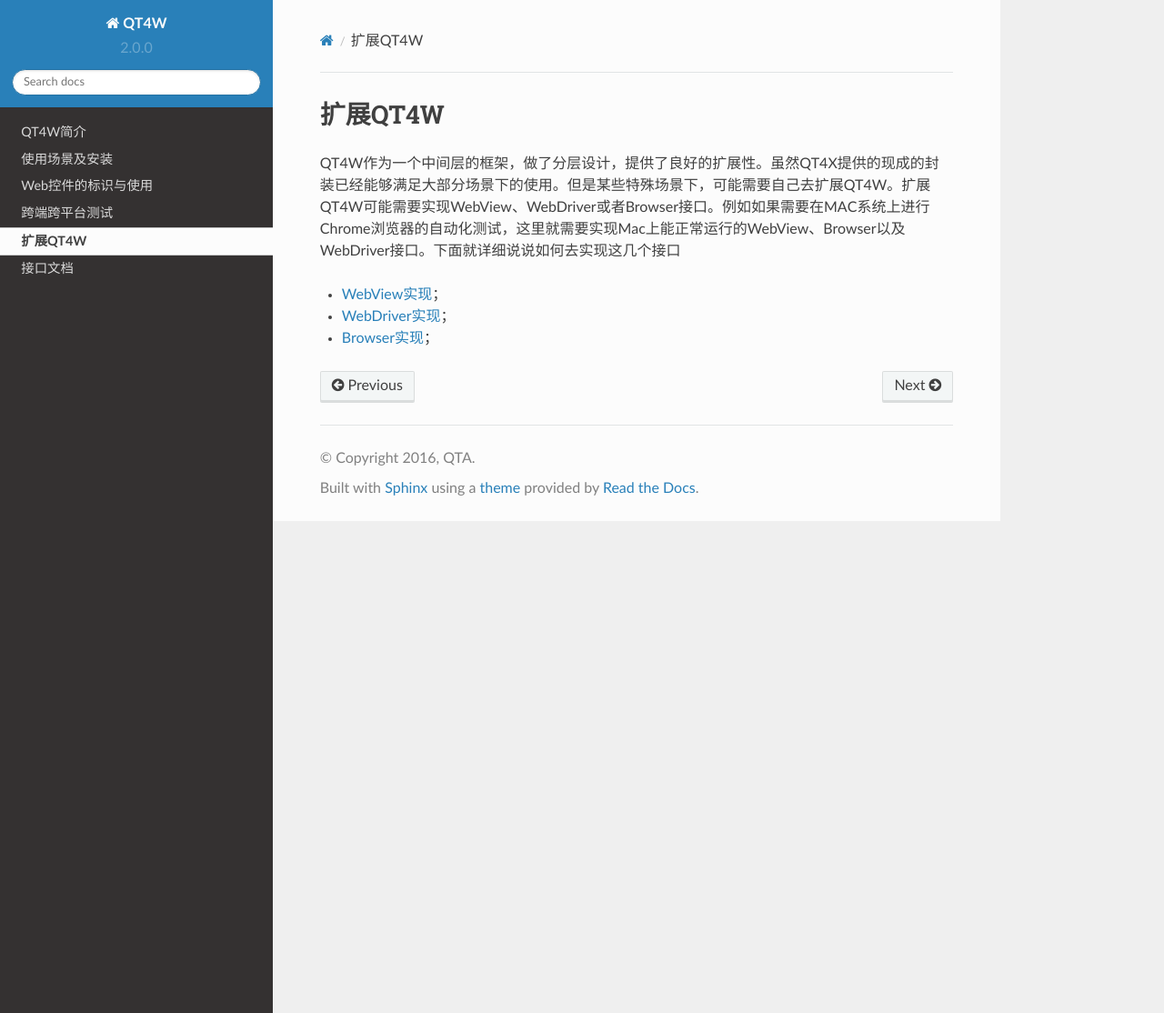
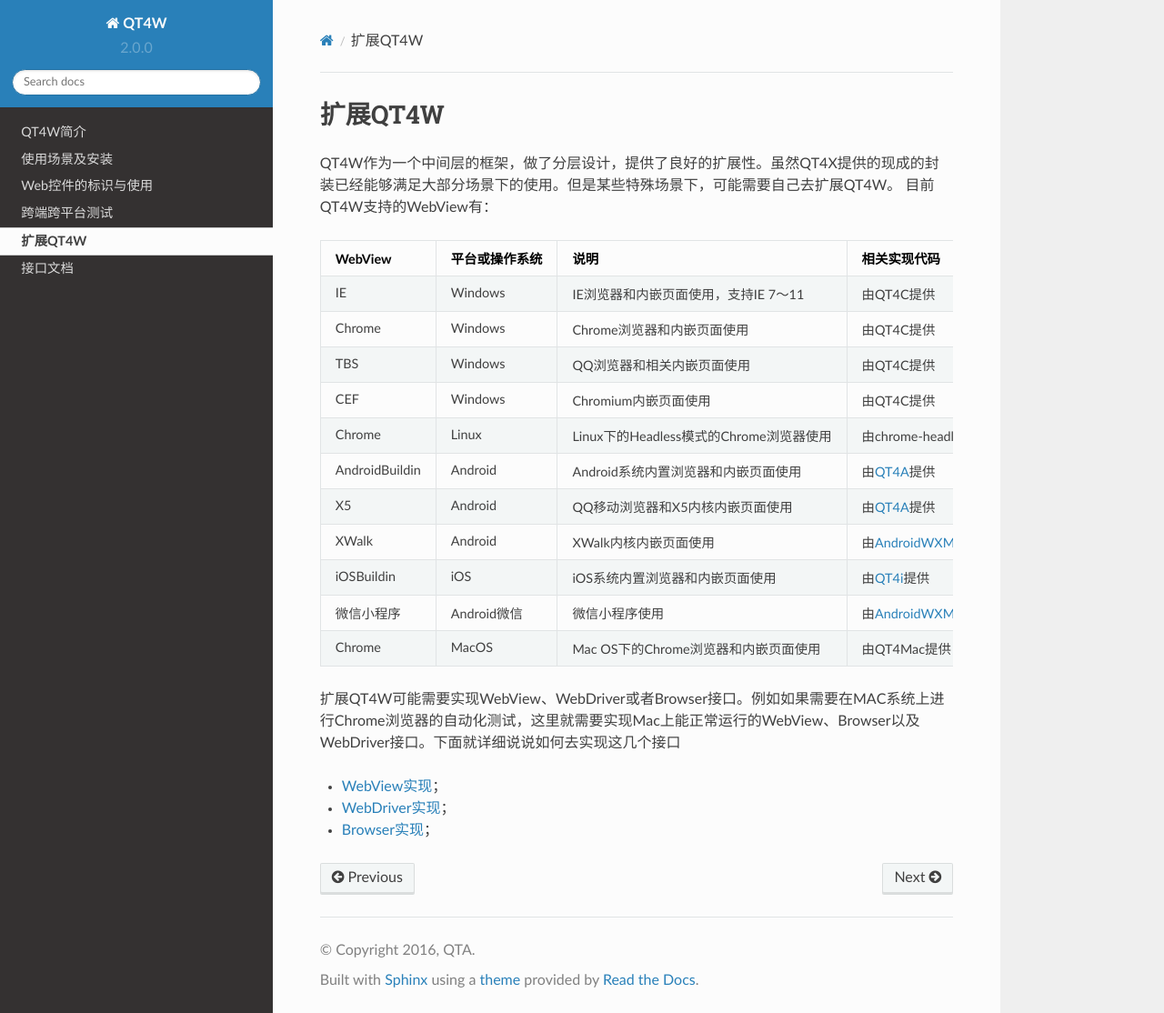
Before and after one commit to Tencent/QT4W, a Sphinx documentation site: the page built from docs/extend.md, in a window 1280 px wide and 1114 px high. Shown: the whole window at 91% size. Built offline with Sphinx 7.4.7 and the Read the Docs theme 2.0.0, drawn with Linux system fonts in a browser that asks for light colours; pages that are not in the unit, such as notebooks, are missing from menus.

Commit message:
update docs

```diff
--- a/docs/extend.md
+++ b/docs/extend.md
@@ -1,6 +1,23 @@
 ## 扩展QT4W
 
-　　QT4W作为一个中间层的框架，做了分层设计，提供了良好的扩展性。虽然QT4X提供的现成的封装已经能够满足大部分场景下的使用。但是某些特殊场景下，可能需要自己去扩展QT4W。扩展QT4W可能需要实现WebView、WebDriver或者Browser接口。例如如果需要在MAC系统上进行Chrome浏览器的自动化测试，这里就需要实现Mac上能正常运行的WebView、Browser以及WebDriver接口。下面就详细说说如何去实现这几个接口</br>
+　　QT4W作为一个中间层的框架，做了分层设计，提供了良好的扩展性。虽然QT4X提供的现成的封装已经能够满足大部分场景下的使用。但是某些特殊场景下，可能需要自己去扩展QT4W。
+目前QT4W支持的WebView有：
+
+| WebView | 平台或操作系统 | 说明 | 相关实现代码 |
+| -- | -- | -- |  -- |
+| IE | Windows |  IE浏览器和内嵌页面使用，支持IE 7～11|  由QT4C提供 |
+| Chrome | Windows | Chrome浏览器和内嵌页面使用 |  由QT4C提供 |
+| TBS | Windows | QQ浏览器和相关内嵌页面使用 |  由QT4C提供 |
+| CEF |  Windows  | Chromium内嵌页面使用 | 由QT4C提供 |
+| Chrome | Linux |  Linux下的Headless模式的Chrome浏览器使用 | 由chrome-headless-browser提供|
+| AndroidBuildin | Android  | Android系统内置浏览器和内嵌页面使用 | 由[QT4A](https://github.com/Tencent/QT4A/blob/master/qt4a/andrcontrols.py)提供|
+| X5 | Android | QQ移动浏览器和X5内核内嵌页面使用 | 由[QT4A](https://github.com/Tencent/QT4A/blob/master/qt4a/andrcontrols.py)提供|
+| XWalk | Android | XWalk内核内嵌页面使用 | 由[AndroidWXMPLib](https://github.com/qtacore/AndroidWXMPLib/blob/master/wxmplib/util.py)提供|
+| iOSBuildin | iOS | iOS系统内置浏览器和内嵌页面使用 | 由[QT4i](https://github.com/Tencent/QT4i/tree/master/qt4i/driver/web)提供|
+| 微信小程序 | Android微信 | 微信小程序使用 |  由[AndroidWXMPLib](https://github.com/qtacore/AndroidWXMPLib/)提供|
+| Chrome | MacOS | Mac OS下的Chrome浏览器和内嵌页面使用 | 由QT4Mac提供 |
+
+　　扩展QT4W可能需要实现WebView、WebDriver或者Browser接口。例如如果需要在MAC系统上进行Chrome浏览器的自动化测试，这里就需要实现Mac上能正常运行的WebView、Browser以及WebDriver接口。下面就详细说说如何去实现这几个接口</br>
 
 + [WebView实现][1]；   </br>
 + [WebDriver实现][2]； </br>
```
